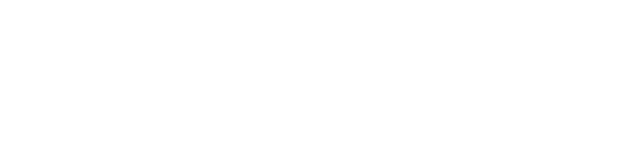
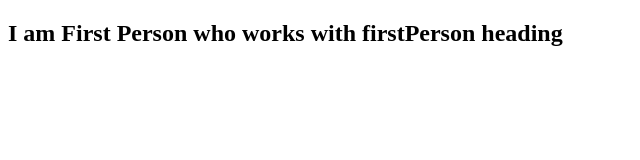
Before and after one commit to developerTajul/testing, a plain HTML site: page index.html in a window 1280 px wide. Shown: the whole page, without its empty margins (0-640 px from the left). Drawn offline with Linux system fonts and the light colour scheme.

Commit message:
new line

```diff
--- a/index.html
+++ b/index.html
@@ -7,6 +7,6 @@
     <title>Git Hub Testing</title>
 </head>
 <body>
-
+    <h2>I am First Person who works with firstPerson heading</h2>
 </body>
 </html>
```
